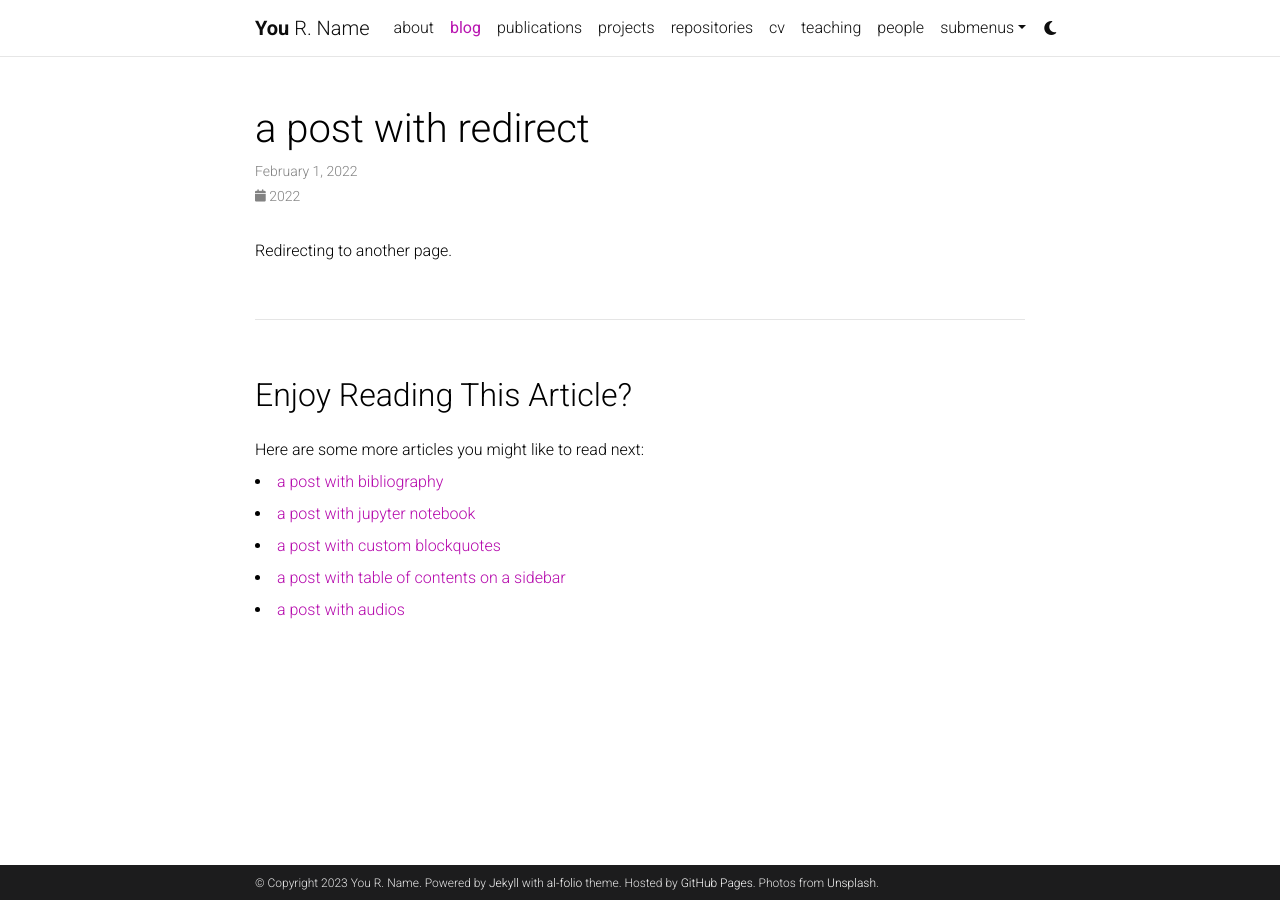
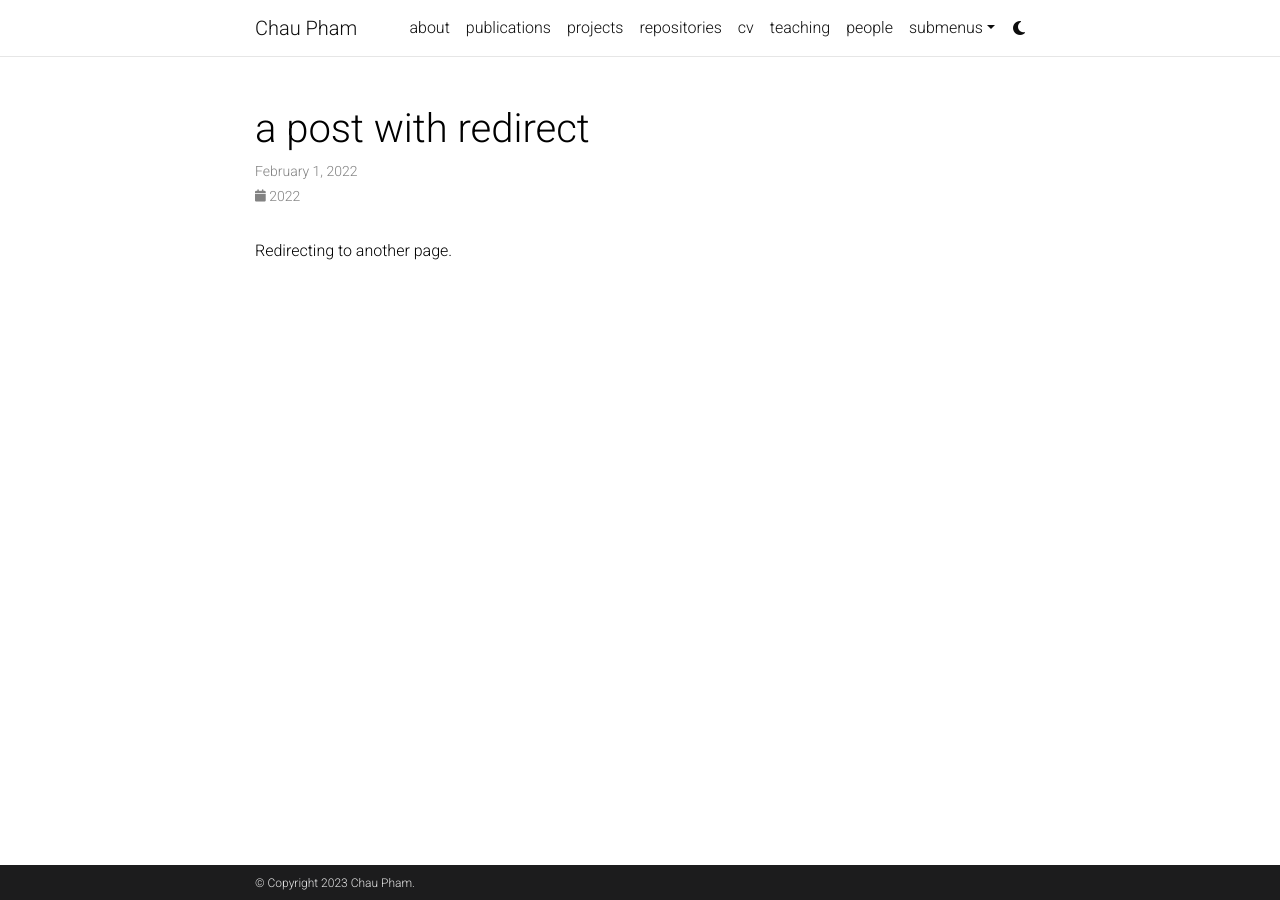
Before and after one commit to chaupham1709/chaupham1709.github.io, a Jekyll site: the page built from _posts/2022-02-01-redirect.md, in a window 1280 px wide. Built offline with Jekyll 4.4.1, drawn with Linux system fonts in a browser that asks for light colours; comment, search, counter and statistics services are not loaded; a style sheet for code colours, icons or effects is not loaded.

Commit message:
First cm

```diff
--- a/_config.yml
+++ b/_config.yml
@@ -2,18 +2,14 @@
 # Site settings
 # -----------------------------------------------------------------------------
 
-title: blank # the website title (if blank, full name will be used instead)
-first_name: You
-middle_name: R.
-last_name: Name
-email: you@example.com
-description: > # the ">" symbol means to ignore newlines until "footer_text:"
-  A simple, whitespace theme for academics. Based on [*folio](https://github.com/bogoli/-folio) design.
+title: Chau Pham # the website title (if blank, full name will be used instead)
+first_name: Chau
+middle_name:
+last_name: Pham
+email: phamhaichau99@gmail.com
+description: >
 footer_text: >
-  Powered by <a href="https://jekyllrb.com/" target="_blank">Jekyll</a> with <a href="https://github.com/alshedivat/al-folio">al-folio</a> theme.
-  Hosted by <a href="https://pages.github.com/" target="_blank">GitHub Pages</a>.
-  Photos from <a href="https://unsplash.com" target="_blank">Unsplash</a>.
-keywords: jekyll, jekyll-theme, academic-website, portfolio-website  # add your own keywords or leave empty
+keywords:
 
 lang: en # the language of your site (for example: en, fr, cn, ru, etc.)
 icon: ⚛️  # the emoji used as the favicon (alternatively, provide image name in /assets/img/)
@@ -67,13 +63,13 @@
 # Social integration
 # -----------------------------------------------------------------------------
 
-github_username: # your GitHub user name
+github_username: amateur3673# your GitHub user name
 gitlab_username: # your GitLab user name
 twitter_username: # your Twitter handle
 mastodon_username: # your mastodon instance+username in the format instance.tld/@username
-linkedin_username: # your LinkedIn user name
+linkedin_username: Chou Pham# your LinkedIn user name
 telegram_username: # your Telegram user name
-scholar_userid: # your Google Scholar ID
+scholar_userid: LodGV1oAAAAJ# your Google Scholar ID
 semanticscholar_id: # your Semantic Scholar ID
 whatsapp_number: # your WhatsApp number (full phone number in international format. Omit any zeroes, brackets, or dashes when adding the phone number in international format.)
 orcid_id: # your ORCID ID
@@ -97,14 +93,14 @@
 pinterest_id: # your pinterest id
 unsplash_id: # your unsplash id
 instagram_id: # your instagram id
-facebook_id: # your facebook id
+facebook_id: chou.pham.505# your facebook id
 youtube_id: # your youtube channel id (youtube.com/@<youtube_id>)
 discord_id: # your discord id (18-digit unique numerical identifier)
 zotero_username: # your zotero username
 wechat_qr: # filename of your wechat qr-code saved as an image (e.g., wechat-qr.png if saved to assets/img/wechat-qr.png)
 
 contact_note: >
-  You can even add a little note about which of these is the best way to reach you.
+  You can contact me via email: phamhaichau99@gmail.com or haichaup@buffalo.edu
 
 # -----------------------------------------------------------------------------
 # Analytics and search engine verification
@@ -120,43 +116,40 @@
 # Blog
 # -----------------------------------------------------------------------------
 
-blog_name: al-folio # blog_name will be displayed in your blog page
-blog_nav_title: blog # your blog must have a title for it to be displayed in the nav bar
-blog_description: a simple whitespace theme for academics
-permalink: /blog/:year/:title/
+blog_name:  # blog_name will be displayed in your blog page
+blog_nav_title: # your blog must have a title for it to be displayed in the nav bar
+blog_description:
+permalink:
 
 # Pagination
 pagination:
   enabled: true
 
-related_blog_posts:
-  enabled: true
-  max_related: 5
 
 # Giscus comments (RECOMMENDED)
 # Follow instructions on https://giscus.app/ to setup for your repo to fill out
 # the information below.
-giscus:
-  repo:                          # <your-github-user-name>/<your-github-repo-name>
-  category: Comments             # name of the category under which discussions will be created
-  mapping: title                 # identify discussions by post title
-  strict: 1                      # use strict identification mode
-  reactions_enabled: 1           # enable (1) or disable (0) emoji reactions
-  input_position: bottom         # whether to display input form below (bottom) or above (top) the comments
-  theme: preferred_color_scheme  # name of the color scheme (preferred works well with al-folio light/dark mode)
-  emit_metadata: 0
-  lang: en
+# giscus:
+#   repo:                          # <your-github-user-name>/<your-github-repo-name>
+#   category: Comments             # name of the category under which discussions will be created
+#   mapping: title                 # identify discussions by post title
+#   strict: 1                      # use strict identification mode
+#   reactions_enabled: 1           # enable (1) or disable (0) emoji reactions
+#   input_position: bottom         # whether to display input form below (bottom) or above (top) the comments
+#   theme: preferred_color_scheme  # name of the color scheme (preferred works well with al-folio light/dark mode)
+#   emit_metadata: 0
+#   lang: en
 
 # Disqus comments (DEPRECATED)
-disqus_shortname: al-folio # put your disqus shortname
+disqus_shortname: Chau-Pham # put your disqus shortname
 # https://help.disqus.com/en/articles/1717111-what-s-a-shortname
 
 # External sources.
 # If you have blog posts published on medium.com or other external sources,
 # you can display them in your blog by adding a link to the RSS feed.
-external_sources:
-  - name: medium.com
-    rss_url: https://medium.com/@al-folio/feed
+# external_sources:
+#   - name: medium.com
+#     rss_url: https://medium.com/@al-folio/feed
 
 # -----------------------------------------------------------------------------
 # Collections
@@ -272,8 +265,8 @@
 
 scholar:
 
-  last_name: [Einstein]
-  first_name: [Albert, A.]
+  last_name: [Pham]
+  first_name: [Chau]
 
   style: apa
   locale: en
@@ -294,8 +287,8 @@
   details_link: Details
 
   query: "@*"
-  group_by: year
-  group_order: descending
+  # group_by: year
+  # group_order: descending
 
 # Display different badges withs stats for your publications
 enable_publication_badges:
```
